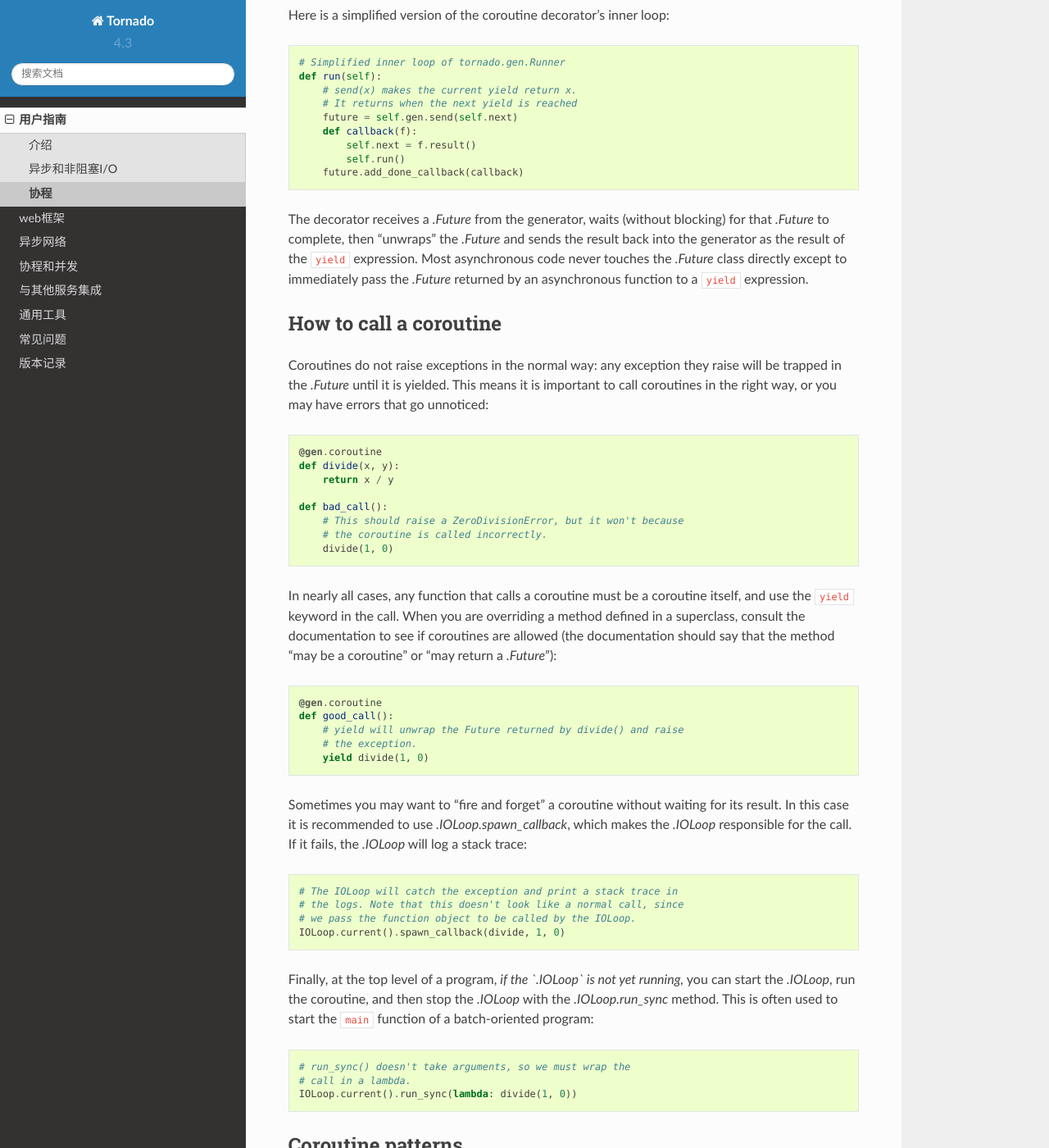
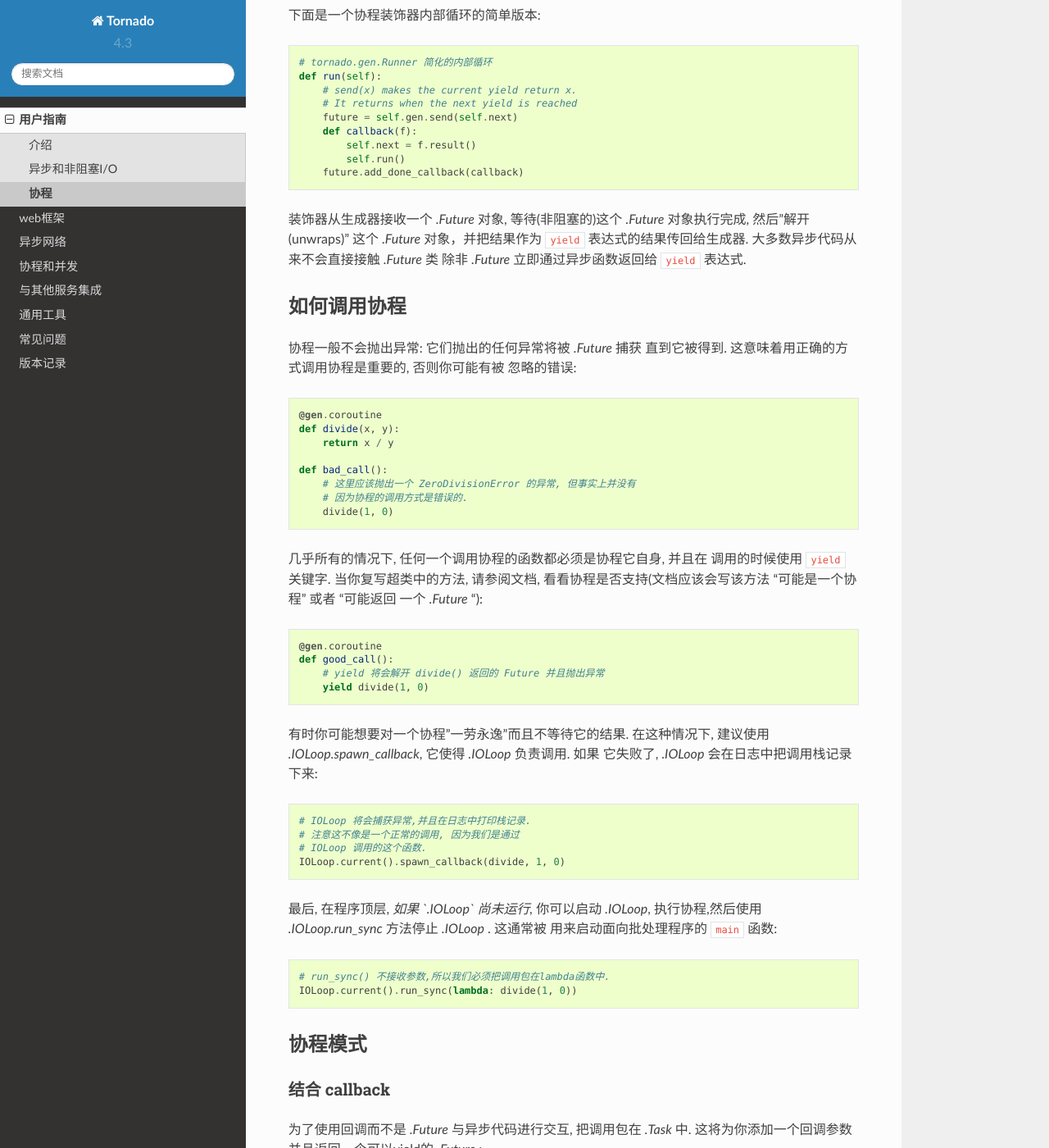
Before and after one commit to tao12345666333/tornado-zh, a Sphinx documentation site: the page built from docs/guide/coroutines.rst, in a window 1280 px wide and 1400 px high, scrolled down 1343 px. Shown: the whole window at 82% size. Built offline with Sphinx 7.4.7 and the Read the Docs theme 2.0.0, drawn with Linux system fonts in a browser that asks for light colours; pages that are not in the unit, such as notebooks, are missing from menus; some of the changed text lies outside the part shown.

Commit message:
coroutine patterns

```diff
--- a/docs/guide/coroutines.rst
+++ b/docs/guide/coroutines.rst
@@ -61,9 +61,9 @@ Tornado 的协程执行者(coroutine runner)在设计上是多用途的,可以
 当调用它们的时候,会返回一个生成器对象,而不是一个执行完的结果.
 ``@gen.coroutine`` 装饰器通过 ``yield`` 表达式和生成器进行交流, 而且通过返回一个 `.Future` 与协程的调用方进行交互.
 
-Here is a simplified version of the coroutine decorator's inner loop::
+下面是一个协程装饰器内部循环的简单版本::
 
-    # Simplified inner loop of tornado.gen.Runner
+    # tornado.gen.Runner 简化的内部循环
     def run(self):
         # send(x) makes the current yield return x.
         # It returns when the next yield is reached
@@ -73,90 +73,80 @@ Here is a simplified version of the coroutine decorator's inner loop::
             self.run()
         future.add_done_callback(callback)
 
-The decorator receives a `.Future` from the generator, waits (without
-blocking) for that `.Future` to complete, then "unwraps" the `.Future`
-and sends the result back into the generator as the result of the
-``yield`` expression.  Most asynchronous code never touches the `.Future`
-class directly except to immediately pass the `.Future` returned by
-an asynchronous function to a ``yield`` expression.
+装饰器从生成器接收一个 `.Future` 对象, 等待(非阻塞的)这个 `.Future`
+对象执行完成, 然后"解开(unwraps)" 这个 `.Future` 对象，并把结果作为
+``yield`` 表达式的结果传回给生成器.  大多数异步代码从来不会直接接触 `.Future` 类
+除非 `.Future` 立即通过异步函数返回给 ``yield`` 表达式.
 
-How to call a coroutine
+如何调用协程
 ~~~~~~~~~~~~~~~~~~~~~~~
 
-Coroutines do not raise exceptions in the normal way: any exception
-they raise will be trapped in the `.Future` until it is yielded. This
-means it is important to call coroutines in the right way, or you may
-have errors that go unnoticed::
+协程一般不会抛出异常: 它们抛出的任何异常将被 `.Future` 捕获
+直到它被得到. 这意味着用正确的方式调用协程是重要的, 否则你可能有被
+忽略的错误::
 
     @gen.coroutine
     def divide(x, y):
         return x / y
 
     def bad_call():
-        # This should raise a ZeroDivisionError, but it won't because
-        # the coroutine is called incorrectly.
+        # 这里应该抛出一个 ZeroDivisionError 的异常, 但事实上并没有
+        # 因为协程的调用方式是错误的.
         divide(1, 0)
 
-In nearly all cases, any function that calls a coroutine must be a
-coroutine itself, and use the ``yield`` keyword in the call. When you
-are overriding a method defined in a superclass, consult the
-documentation to see if coroutines are allowed (the documentation
-should say that the method "may be a coroutine" or "may return a
-`.Future`")::
+几乎所有的情况下, 任何一个调用协程的函数都必须是协程它自身, 并且在
+调用的时候使用 ``yield`` 关键字. 当你复写超类中的方法, 请参阅文档,
+看看协程是否支持(文档应该会写该方法 "可能是一个协程" 或者 "可能返回
+一个 `.Future` ")::
 
     @gen.coroutine
     def good_call():
-        # yield will unwrap the Future returned by divide() and raise
-        # the exception.
+        # yield 将会解开 divide() 返回的 Future 并且抛出异常
         yield divide(1, 0)
 
-Sometimes you may want to "fire and forget" a coroutine without waiting
-for its result. In this case it is recommended to use `.IOLoop.spawn_callback`,
-which makes the `.IOLoop` responsible for the call. If it fails,
-the `.IOLoop` will log a stack trace::
+有时你可能想要对一个协程"一劳永逸"而且不等待它的结果. 在这种情况下,
+建议使用 `.IOLoop.spawn_callback`, 它使得 `.IOLoop` 负责调用. 如果
+它失败了, `.IOLoop` 会在日志中把调用栈记录下来::
 
-    # The IOLoop will catch the exception and print a stack trace in
-    # the logs. Note that this doesn't look like a normal call, since
-    # we pass the function object to be called by the IOLoop.
+    # IOLoop 将会捕获异常,并且在日志中打印栈记录.
+    # 注意这不像是一个正常的调用, 因为我们是通过
+    # IOLoop 调用的这个函数.
     IOLoop.current().spawn_callback(divide, 1, 0)
 
-Finally, at the top level of a program, *if the `.IOLoop` is not yet
-running,* you can start the `.IOLoop`, run the coroutine, and then
-stop the `.IOLoop` with the `.IOLoop.run_sync` method. This is often
-used to start the ``main`` function of a batch-oriented program::
+最后, 在程序顶层, *如果 `.IOLoop` 尚未运行,* 你可以启动 `.IOLoop`,
+执行协程,然后使用 `.IOLoop.run_sync` 方法停止 `.IOLoop` . 这通常被
+用来启动面向批处理程序的 ``main`` 函数::
 
-    # run_sync() doesn't take arguments, so we must wrap the
-    # call in a lambda.
+    # run_sync() 不接收参数,所以我们必须把调用包在lambda函数中.
     IOLoop.current().run_sync(lambda: divide(1, 0))
 
-Coroutine patterns
+协程模式
 ~~~~~~~~~~~~~~~~~~
 
-Interaction with callbacks
+结合 callback
 ^^^^^^^^^^^^^^^^^^^^^^^^^^
 
-To interact with asynchronous code that uses callbacks instead of
-`.Future`, wrap the call in a `.Task`.  This will add the callback
-argument for you and return a `.Future` which you can yield:
+为了使用回调而不是 `.Future` 与异步代码进行交互, 把调用包在 `.Task`
+中. 这将为你添加一个回调参数并且返回一个可以yield的 `.Future` :
 
 .. testcode::
 
     @gen.coroutine
     def call_task():
-        # Note that there are no parens on some_function.
-        # This will be translated by Task into
+        # 注意这里没有传进来some_function.
+        # 这里会被Task翻译成
         #   some_function(other_args, callback=callback)
         yield gen.Task(some_function, other_args)
 
 .. testoutput::
    :hide:
 
-Calling blocking functions
+调用阻塞函数
 ^^^^^^^^^^^^^^^^^^^^^^^^^^
 
-The simplest way to call a blocking function from a coroutine is to
-use a `~concurrent.futures.ThreadPoolExecutor`, which returns
-``Futures`` that are compatible with coroutines::
+从协程调用阻塞函数最简单的方式是使用
+`~concurrent.futures.ThreadPoolExecutor`, 它将返回和协程兼容的
+``Futures`` ::
 
     thread_pool = ThreadPoolExecutor(4)
 
@@ -164,11 +154,10 @@ use a `~concurrent.futures.ThreadPoolExecutor`, which returns
     def call_blocking():
         yield thread_pool.submit(blocking_func, args)
 
-Parallelism
+并行
 ^^^^^^^^^^^
 
-The coroutine decorator recognizes lists and dicts whose values are
-``Futures``, and waits for all of those ``Futures`` in parallel:
+协程装饰器能识别列表或者字典对象中各自的 ``Futures``, 并且并行的等待这些 ``Futures`` :
 
 .. testcode::
 
@@ -180,22 +169,22 @@ The coroutine decorator recognizes lists and dicts whose values are
     @gen.coroutine
     def parallel_fetch_many(urls):
         responses = yield [http_client.fetch(url) for url in urls]
-        # responses is a list of HTTPResponses in the same order
+        # 响应是和HTTPResponses相同顺序的列表
 
     @gen.coroutine
     def parallel_fetch_dict(urls):
         responses = yield {url: http_client.fetch(url)
                             for url in urls}
-        # responses is a dict {url: HTTPResponse}
+        # 响应是一个字典 {url: HTTPResponse}
 
 .. testoutput::
    :hide:
 
-Interleaving
+交叉存取
 ^^^^^^^^^^^^
 
-Sometimes it is useful to save a `.Future` instead of yielding it
-immediately, so you can start another operation before waiting:
+有时候保存一个 `.Future` 比立即yield它更有用, 所以你可以在等待之前
+执行其他操作:
 
 .. testcode::
 
@@ -212,7 +201,7 @@ immediately, so you can start another operation before waiting:
 .. testoutput::
    :hide:
 
-Looping
+循环
 ^^^^^^^
 
 Looping is tricky with coroutines since there is no way in Python
```
